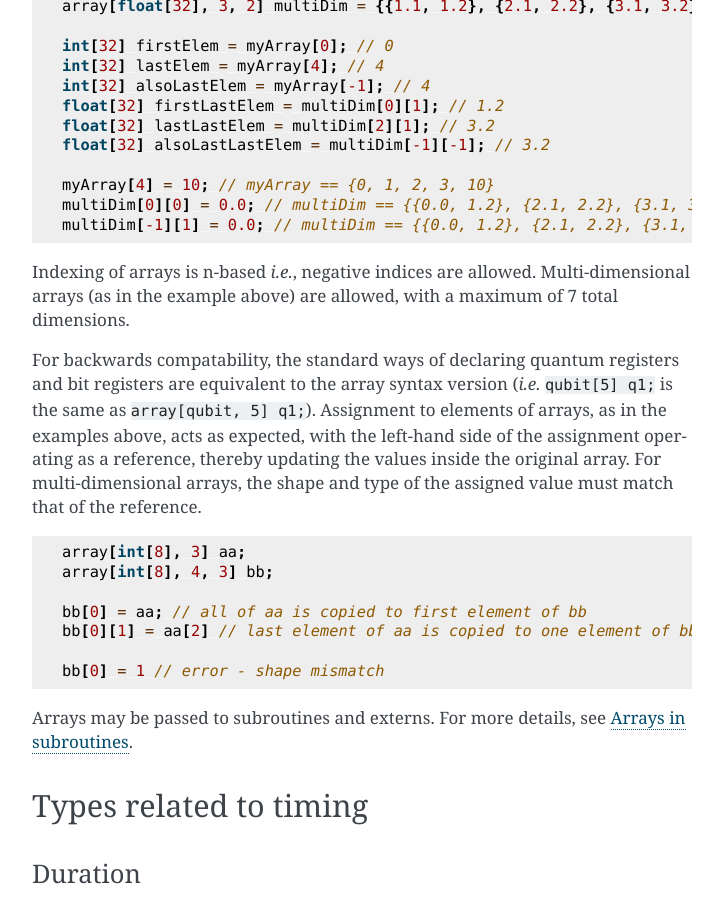
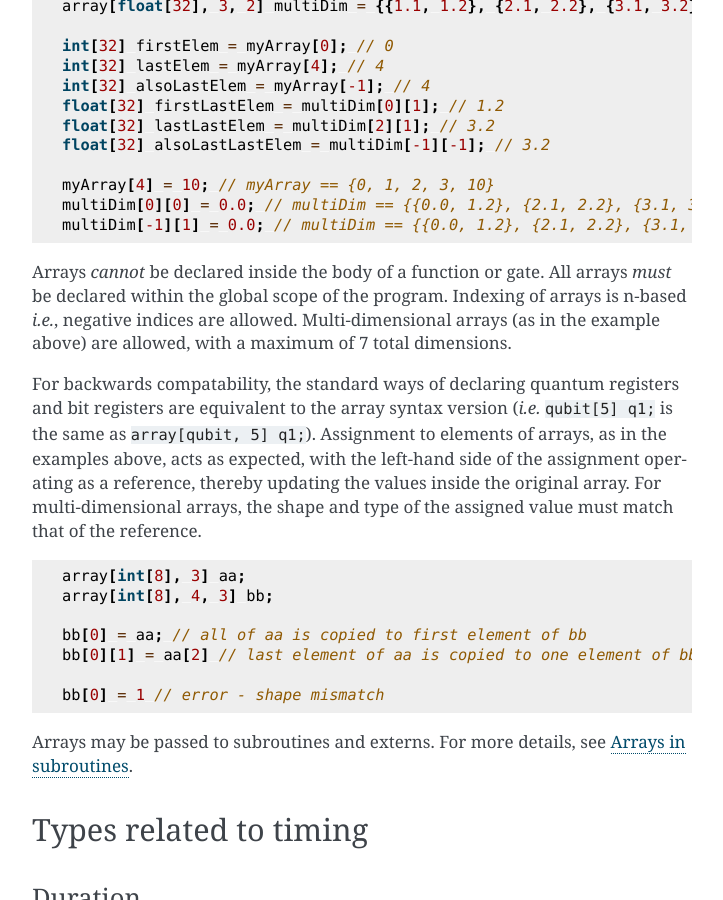
Before and after one commit to openqasm/openqasm, a Sphinx documentation site: the page built from source/language/types.rst, in a window 1280 px wide and 900 px high, scrolled down 5433 px. Shown: the whole window, without its empty margins (388-1111 px from the left). Built offline with Sphinx 7.4.7, drawn with Linux system fonts in a browser that asks for light colours; pages that are not in the unit, such as notebooks, are missing from menus; cross-references to code outside the pages are shown as plain code.

Commit message:
Specify that arrays cannot be declared inside functions, and only at global scope

```diff
--- a/source/language/types.rst
+++ b/source/language/types.rst
@@ -291,6 +291,8 @@ can be accessed, using the following general syntax:
    multiDim[0][0] = 0.0; // multiDim == {{0.0, 1.2}, {2.1, 2.2}, {3.1, 3.2}}
    multiDim[-1][1] = 0.0; // multiDim == {{0.0, 1.2}, {2.1, 2.2}, {3.1, 0.0}}
 
+Arrays *cannot* be declared inside the body of a function or gate. All arrays
+*must* be declared within the global scope of the program.
 Indexing of arrays is n-based *i.e.*, negative indices are allowed.
 Multi-dimensional arrays (as in the example above) are allowed, with a maximum
 of 7 total dimensions.
```
